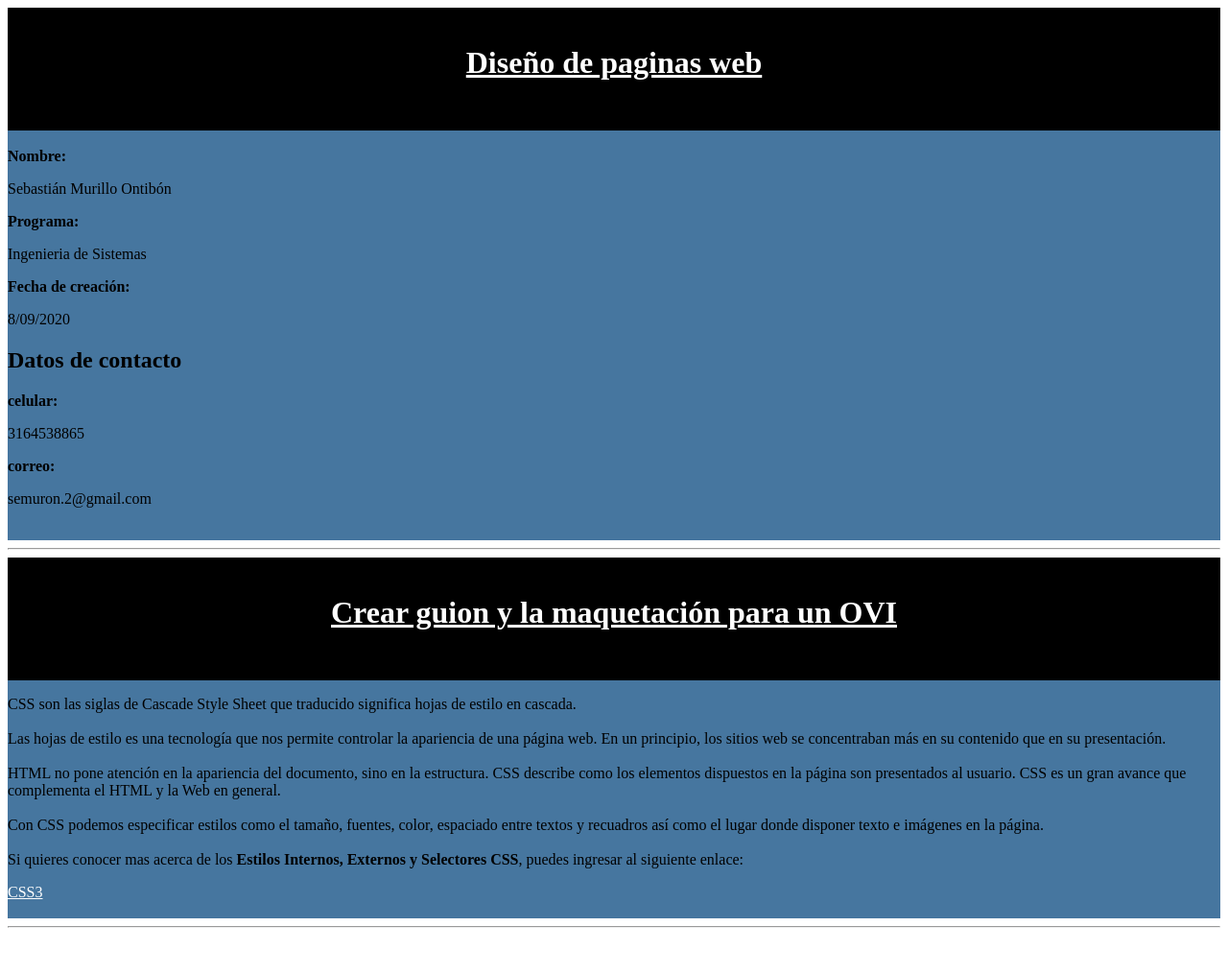
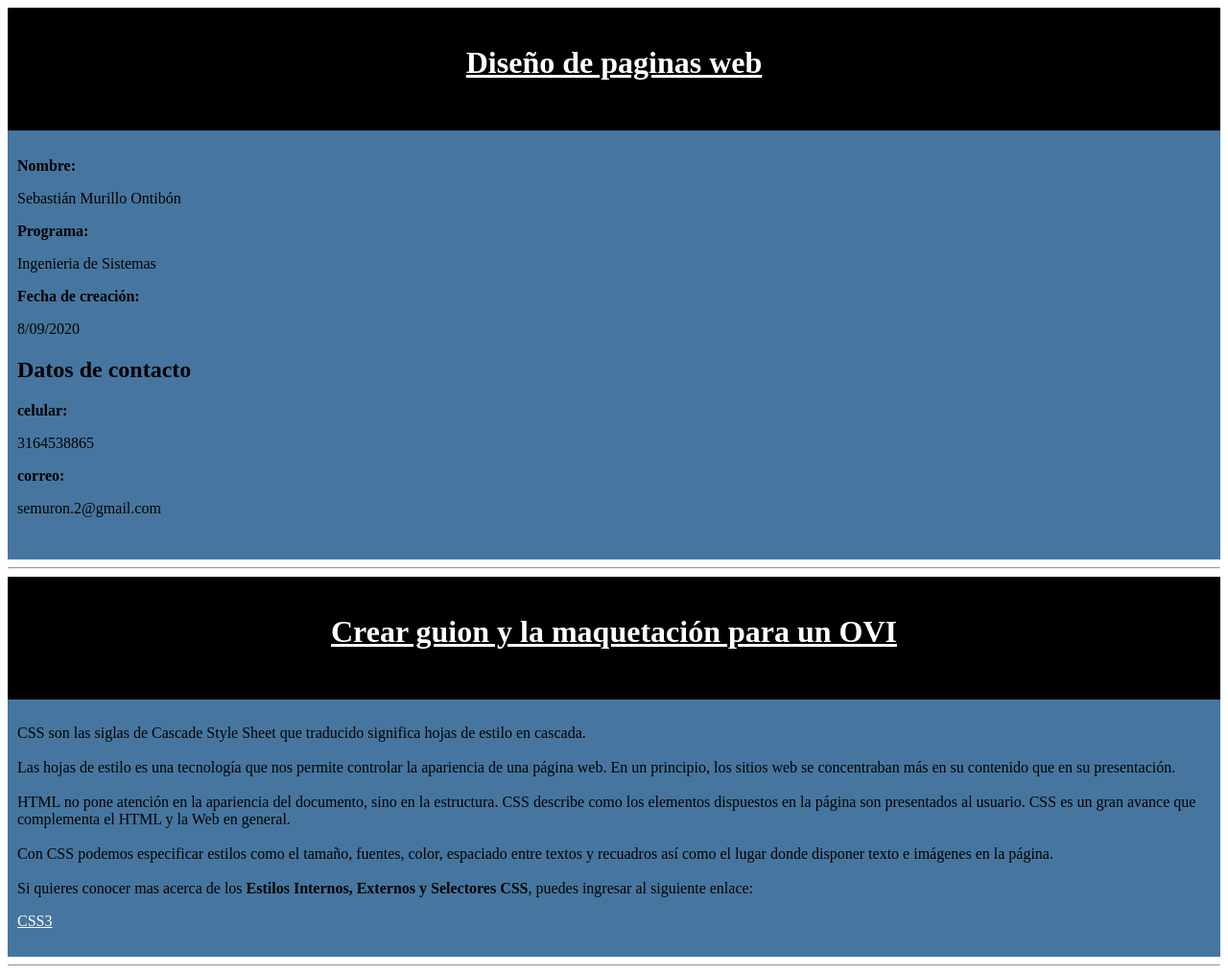
Before and after one commit to sebas0484/DSW-Sebasti-nMurilloOntib-n, a plain HTML site: page index.html in a window 1280 px wide. Shown: the whole page at 96% size. Before the commit the page ends 975 px from the top, so only its background shows below. Drawn offline with Linux system fonts and the light colour scheme.

Commit message:
Se añaden margenes a todos los textos

```diff
--- a/css/index.css
+++ b/css/index.css
@@ -16,3 +16,6 @@ h1{
 a{
     color: white;
 }
+.espacio{
+    padding: 10px;
+}
--- a/css/planning.css
+++ b/css/planning.css
@@ -28,3 +28,6 @@ form{
     width: 100%;
     height: 40px;
 }
+.espacio{
+    padding: 10px;
+}
--- a/index.html
+++ b/index.html
@@ -10,6 +10,7 @@
         <br><h1>Diseño de paginas web</h1>
     </div>
     <div class="contenido"><br>
+        <div class="espacio">
         <strong>Nombre:</strong><br>
         <p>Sebastián Murillo Ontibón</p>
         <strong>Programa:</strong><br>
@@ -21,12 +22,15 @@
         <p>3164538865</p>
         <strong>correo:</strong><br>
         <p>semuron.2@gmail.com</p><br>
+        </div>
     </div>
     <hr>
     <div class="fase2">
+
         <div class="cabecera"><br>
             <h1>Crear guion y la maquetación para un OVI</h1>
         </div>
+        <div class="espacio">
         <p>
             CSS son las siglas de Cascade Style Sheet que traducido significa hojas de estilo en cascada.
             <br><br>
@@ -45,6 +49,7 @@
         </p>
         <a href="planning.html">CSS3</a>
         <br><br>
+        </div>
     </div>
     <hr>
 </body>
```
Also changed, not shown: planning.html (+4 -0 lines).
